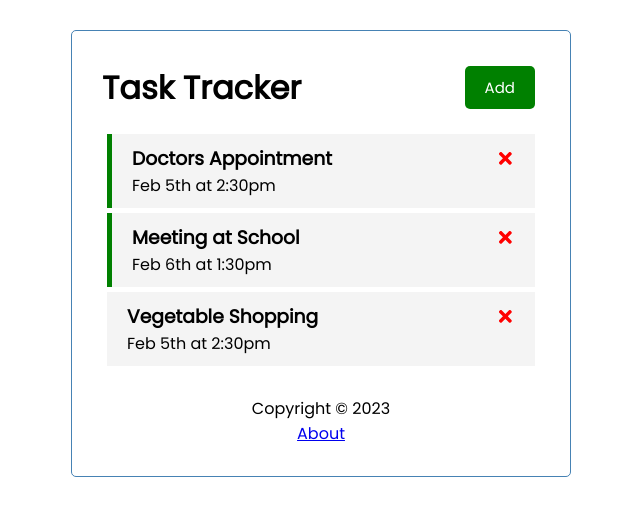
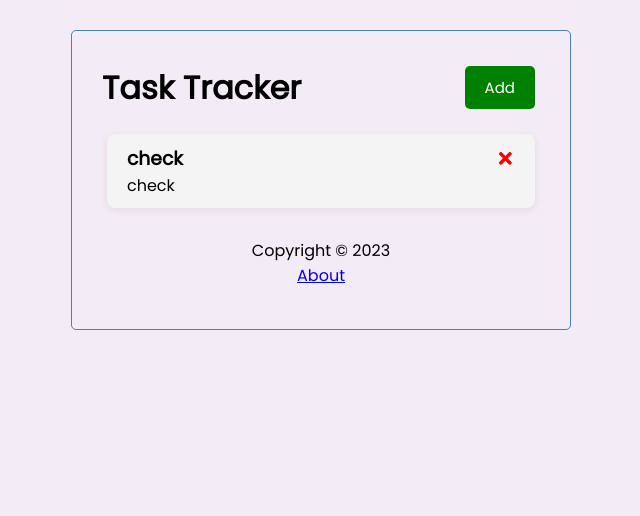
Before and after one commit to aloklearning/react-task-tracker, a React (Create React App) app: page / in a window 1280 px wide. Shown: the top 516 px of the page, without its empty margins (319-959 px from the left). Built offline with nearby package versions, Linux system fonts and the light colour scheme; data requests are answered from the project's data file.

Commit message:
Add style to the component

```diff
--- a/db.json
+++ b/db.json
@@ -1,22 +1,10 @@
 {
   "tasks": [
     {
-      "id": 1,
-      "text": "Doctors Appointment",
-      "day": "Feb 5th at 2:30pm",
-      "reminder": true
-    },
-    {
-      "id": 2,
-      "text": "Meeting at School",
-      "day": "Feb 6th at 1:30pm",
-      "reminder": true
-    },
-    {
-      "text": "Vegetable Shopping",
-      "day": "Feb 5th at 2:30pm",
+      "text": "check",
+      "day": "check",
       "reminder": false,
-      "id": 3
+      "id": 1
     }
   ]
 }
--- a/src/components/Task.js
+++ b/src/components/Task.js
@@ -8,10 +8,16 @@ const Task = ({ task, onDelete, onToggle }) => {
             <h3>
                 {task.text}
                 <FaTimes
-                onClick={() => onDelete(task.id)}
-                style={{color: 'red', cursor: 'pointer'}} />
+                style={{
+                    color: 'red',
+                    cursor: 'pointer',
+                    backgroundColor: '#f4f4f4'
+                }}
+                onClick={() => onDelete(task.id)}/>
             </h3>
-            <p>{task.day}</p>
+            <p style={{ backgroundColor: '#f4f4f4' }}>
+                {task.day}
+            </p>
         </div>
     )
 }
--- a/src/index.css
+++ b/src/index.css
@@ -1,9 +1,10 @@
 @import url('https://fonts.googleapis.com/css2?family=Poppins:wght@300;400&display=swap');
 
 * {
-  box-sizing: border-box;
   margin: 0;
   padding: 0;
+  box-sizing: border-box;
+  background-color: #f3ebf6;
 }
 
 body {
@@ -55,10 +56,12 @@ body {
 }
 
 .task {
+  margin: 5px;
+  cursor: pointer;
+  padding: 10px 20px;
+  border-radius: 8px;
   background: #f4f4f4;
-  margin: 5px;
-  padding: 10px 20px;
-  cursor: pointer;
+  box-shadow: rgb(102 54 27 / 10%) 0px 2px 7px 0px;
 }
 
 .task.reminder {
@@ -68,6 +71,7 @@ body {
 .task h3 {
   display: flex;
   align-items: center;
+  background-color: #f4f4f4;
   justify-content: space-between;
 }
 
```
